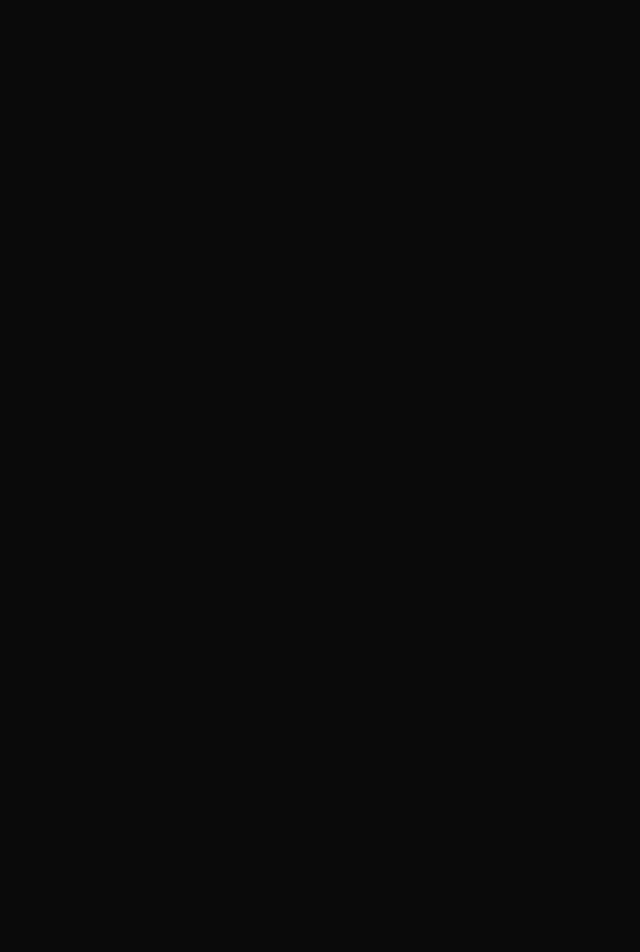
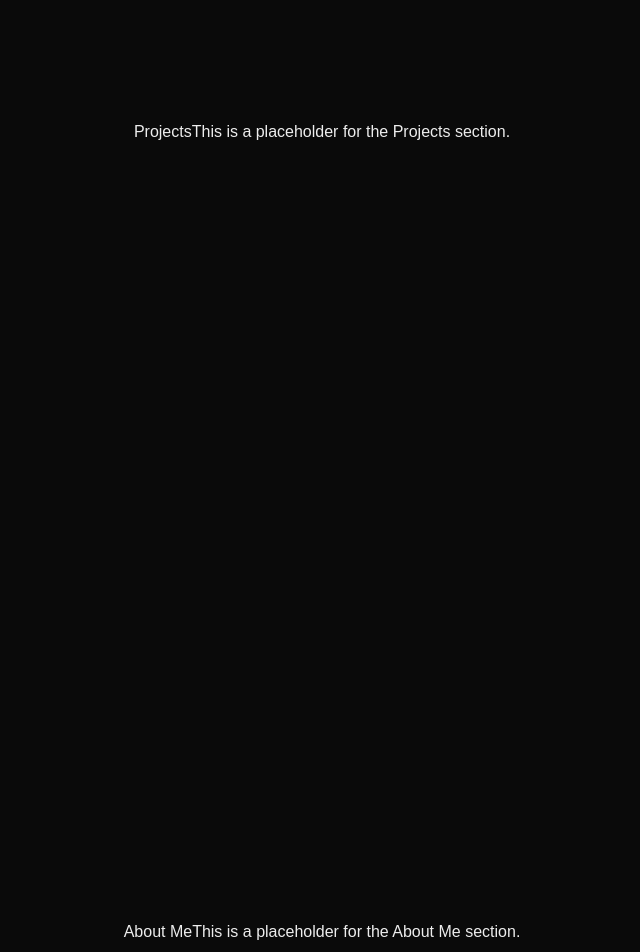
Before and after one commit to MeghaSudhakaranNair/megha-nair-portfolio, a Next.js app: page / in a window 1280 px wide. Shown: the part 1100-2052 px from the top of the page, without its empty margins (318-958 px from the left). Before the commit the page ends 800 px from the top, so only its background shows below. Built offline with nearby package versions, Linux system fonts and the light colour scheme.

Commit message:
fixed theme switch issue

```diff
--- a/app/globals.css
+++ b/app/globals.css
@@ -36,12 +36,12 @@
   }
 }
 
-@media (prefers-color-scheme: dark) {
+/* @media (prefers-color-scheme: dark) {
   :root {
     --background: #0a0a0a;
     --foreground: #ededed;
   }
-}
+} */
 
 html {
   scroll-behavior: smooth; /* Smooth scrolling between sections */
--- a/app/page.tsx
+++ b/app/page.tsx
@@ -52,9 +52,9 @@ export default function Home() {
     <div>
       <Header />
       <Landing />
-      {/* <Projects /> */}
-      {/* <AboutMe /> */}
-      {/* <Contact /> */}
+      <Projects />
+      <AboutMe />
+      <Contact />
     </div>
   );
 }
```
